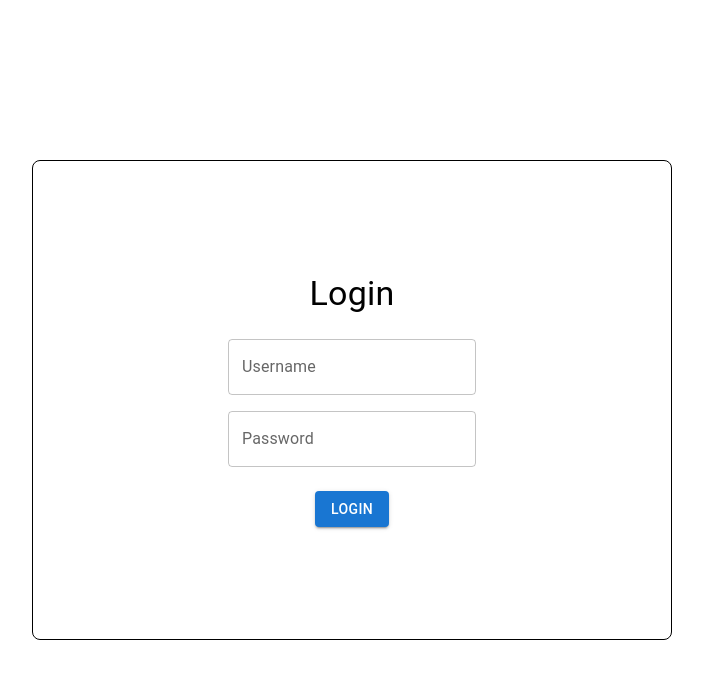
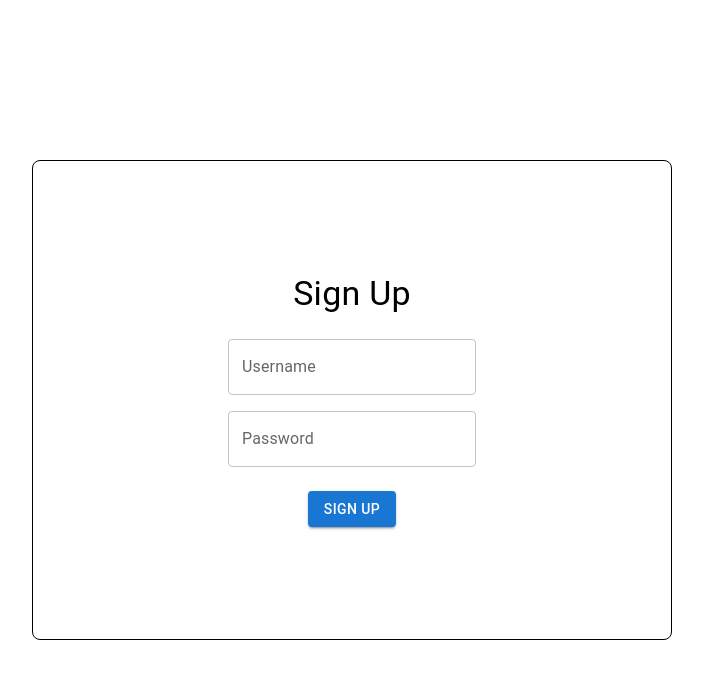
Before and after one commit to pratham2021/ai-customer-support, a Next.js app: page /auth in a window 1280 px wide. Shown: the top 678 px of the page, without its empty margins (288-991 px from the left). Built offline with nearby package versions, Linux system fonts and the light colour scheme.

Commit message:
created the sign up ui

```diff
--- a/app/auth/page.js
+++ b/app/auth/page.js
@@ -1,8 +1,12 @@
 import Login from "@/components/Login";
+import SignUp from "@/components/SignUp";
 import React from "react";
 
 function page() {
-  return <Login />;
+  return (
+    // <Login />
+    <SignUp />
+  );
 }
 
 export default page;
--- /dev/null
+++ b/components/SignUp.js
@@ -0,0 +1,46 @@
+import React from "react";
+import { Box, Button, Stack, TextField, Typography } from "@mui/material";
+
+function SignUp() {
+  return (
+    <Box
+      width="100vw"
+      height="100vh"
+      display="flex"
+      justifyContent="center"
+      alignItems="center"
+      margin={"auto"}
+    >
+      <Box
+        width="50vw"
+        height="60vh"
+        display="flex"
+        justifyContent="center"
+        alignItems="center"
+        border={1}
+        borderRadius={2}
+      >
+        <Stack
+          spacing={3}
+          direction="column"
+          justifyContent="center"
+          alignItems="center"
+        >
+          <Typography variant="h4">Sign Up</Typography>
+          <Stack
+            spacing={2}
+            direction="column"
+            justifyContent="center"
+            alignItems="center"
+          >
+            <TextField label="Username" variant="outlined" />
+            <TextField label="Password" variant="outlined" />
+          </Stack>
+          <Button variant="contained">Sign Up</Button>
+        </Stack>
+      </Box>
+    </Box>
+  );
+}
+
+export default SignUp;
```
